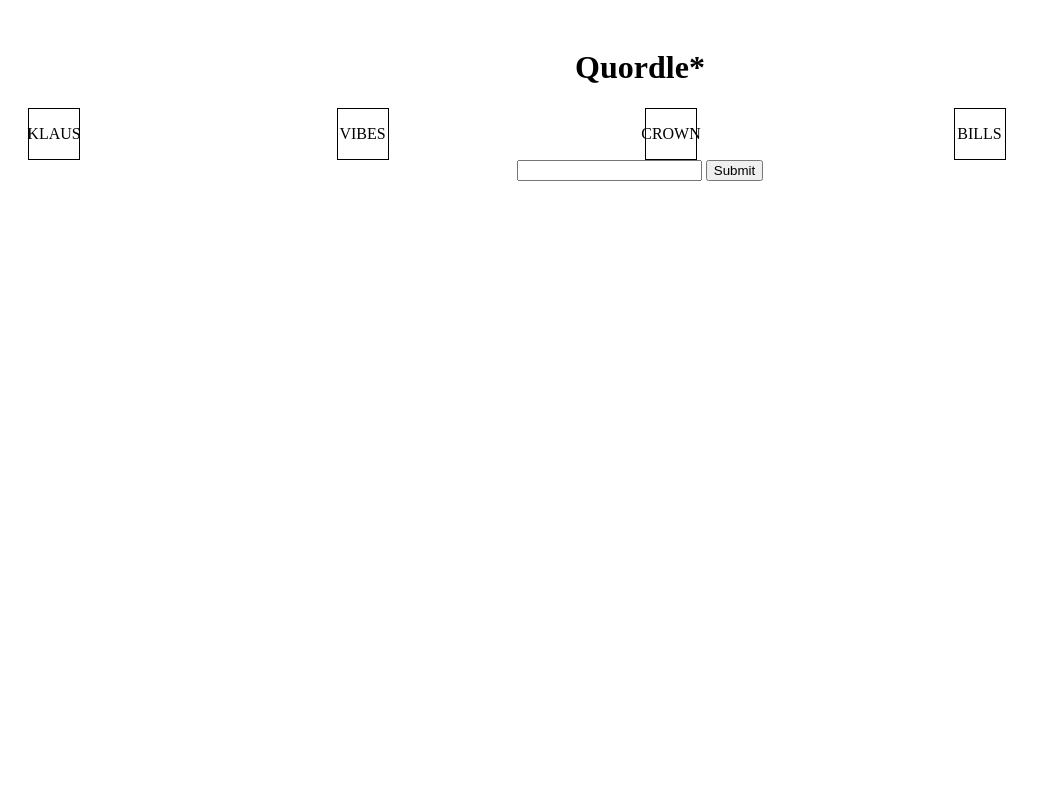
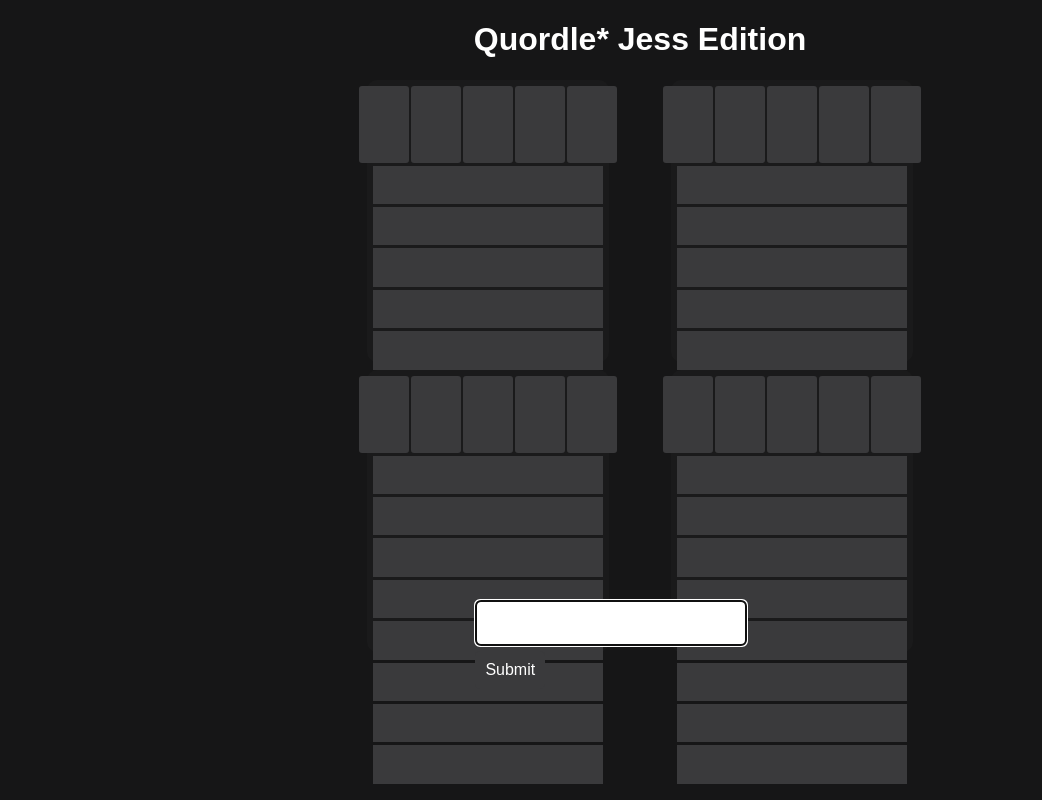
Before and after one commit to BarkerCreations/jessbirthday, a SvelteKit app: page /quordle in a window 1280 px wide. Shown: the whole page, without its empty margins (0-1042 px from the left). Built offline with nearby package versions, Linux system fonts and the light colour scheme.

Commit message:
Add win state and autofocus input

```diff
--- a/src/app.html
+++ b/src/app.html
@@ -5,6 +5,23 @@
 		<link rel="icon" href="%sveltekit.assets%/favicon.png" />
 		<meta name="viewport" content="width=device-width, initial-scale=1" />
 		%sveltekit.head%
+
+		<style>
+        /* Reset & Fullscreen Layout */
+        html, body {
+            margin: 0;
+            padding: 0;
+            height: 100%;
+            width: 100%;
+            display: flex;
+            justify-content: center;
+            align-items: flex-start;
+            background: #1a1a1b;
+            color: white;
+            font-family: Arial, sans-serif;
+            overflow: hidden; /* Prevents accidental scrolling */
+        }
+		</style>
 	</head>
 	<body data-sveltekit-preload-data="hover">
 		<div style="display: contents">%sveltekit.body%</div>
--- a/src/routes/quordle/+page.svelte
+++ b/src/routes/quordle/+page.svelte
@@ -1,30 +1,95 @@
-<script>
-	import { onMount } from 'svelte';
+<script lang="ts">
+	import Board from './Board.svelte';
+
 	let words = ['KLAUS', 'VIBES', 'CROWN', 'BILLS'];
-	let guesses = [];
+	let guesses: Array<string[]> = Array(4).fill([]).map(() => []);
 	let currentGuess = '';
 
 	function submitGuess() {
 		if (currentGuess.length === 5) {
-			guesses = [...guesses, currentGuess.toUpperCase()];
+			guesses = guesses.map((g, index) => {
+				// Don't keep guessing on completed words
+				if (g.includes(words[index])) return [...g, ''];
+
+				return [...g, currentGuess.toUpperCase()];
+			});
+
 			currentGuess = '';
+			const allGuessed = words.every((w, index) => {
+				return guesses.some((g) => {
+					return g.join('').toLowerCase().includes(w.toLowerCase());
+				});
+			})
+
+			if (allGuessed) {
+				alert('You won!');
+			}
 		}
 	}
 </script>
 
-<style>
-    .quordle-container { text-align: center; padding: 20px; }
-    .grid { display: grid; grid-template-columns: repeat(4, 1fr); gap: 10px; }
-    .tile { width: 50px; height: 50px; display: flex; align-items: center; justify-content: center; border: 1px solid black; }
-</style>
-
 <div class="quordle-container">
-	<h1>Quordle*</h1>
+	<h1>Quordle* Jess Edition</h1>
 	<div class="grid">
-		{#each words as word}
-			<div class="tile">{word}</div>
+		{#each words as word, i}
+			<Board {word} guesses={guesses[i]} />
 		{/each}
 	</div>
-	<input bind:value={currentGuess} maxlength="5" />
-	<button on:click={submitGuess}>Submit</button>
+	<form action="">
+		<input bind:value={currentGuess} maxlength="5" autofocus />
+		<button on:click={submitGuess}>Submit</button>
+	</form>
 </div>
+
+<style>
+    .quordle-container {
+        display: flex;
+        flex-direction: column;
+        align-items: center;
+        justify-content: flex-start;
+        width: 100%;
+        height: 100vh;
+        padding: 0;
+        background: #161617; /* ChatGPT dark theme */
+    }
+
+    /* 2x2 Grid for Boards */
+    .grid {
+        display: grid;
+        grid-template-columns: repeat(2, 1fr);
+				grid-auto-rows: max-content;
+				justify-items: center;
+        gap: 8px;
+        width: 100vw; /* Adjusted to fit better */
+        height: 65vh; /* Ensure the game fits */
+        max-width: 600px;
+    }
+
+    /* Ensure text input and button are below the grid */
+    .input-container {
+        display: flex;
+        flex-direction: column;
+        align-items: center;
+        margin-top: 10px;
+    }
+
+    input {
+        width: 80%;
+        max-width: 300px;
+        height: 40px;
+        text-align: center;
+        font-size: 1.2em;
+        border-radius: 5px;
+    }
+
+    button {
+        margin-top: 5px;
+        padding: 10px;
+        font-size: 1em;
+        background-color: #3a3a3c;
+        color: white;
+        border: none;
+        cursor: pointer;
+        border-radius: 5px;
+    }
+</style>
--- /dev/null
+++ b/src/routes/quordle/Board.svelte
@@ -0,0 +1,108 @@
+<script lang="ts">
+	interface Props {
+		guesses: string[];
+		word: string;
+	}
+
+	let { guesses, word }: Props = $props();
+
+	function getTileClass(guess, index) {
+		if (!guess) return '';
+		if (word[index] === guess[index]) return 'correct';
+		if (word.includes(guess[index])) return 'present';
+		return 'absent';
+	}
+
+	function getRowClass(rowIndex, guesses) {
+		if (rowIndex === guesses.length) return 'current';
+		if (rowIndex > guesses.length || rowIndex > guesses.findIndex(g => g === word)) return 'compact mono';
+		return 'compact';
+	}
+
+	console.log(guesses, word);
+</script>
+
+<div class="board">
+	{#each Array(9) as _, rowIndex}
+		<div class="grid-row {getRowClass(rowIndex, guesses)}">
+			{#each Array(5) as _, colIndex}
+				<div class="tile {getTileClass(guesses[rowIndex], colIndex)}">
+					{guesses[rowIndex] ? guesses[rowIndex][colIndex] : ''}
+				</div>
+			{/each}
+		</div>
+	{/each}
+</div>
+
+<style>
+    .board {
+        display: flex;
+        flex-direction: column;
+        gap: 3px;
+        padding: 6px;
+        background: #1a1a1b;
+        border-radius: 10px;
+        width: max-content;
+        height: max-content;
+        max-width: 230px;
+        max-height: 270px;
+    }
+
+    .grid-row {
+        display: flex;
+        justify-content: center;
+        gap: 2px;
+    }
+
+    /* Default compact row */
+    .grid-row.compact .tile {
+        height: 3vw;
+        font-size: 0.7em;
+    }
+
+		.grid-row.compact.mono {
+				grid-gap: 0;
+		}
+
+		.grid-row.compact.mono .tile {
+				border-radius: 0 !important;
+        width: 100% !important;
+		}
+
+    /* Current guess row */
+    .grid-row.current .tile {
+        height: 6vw;
+        font-size: 1.2em;
+    }
+
+    /* Tile Styling */
+    .tile {
+        width: 8vw;
+        max-width: 50px;
+        aspect-ratio: 1;
+        display: flex;
+        align-items: center;
+        justify-content: center;
+        background: #3a3a3c;
+        font-weight: bold;
+        text-transform: uppercase;
+        border-radius: 3px;
+    }
+
+    /* Color States */
+    .correct {
+        background-color: #6aaa64;
+        border-color: #6aaa64;
+        color: white;
+    }
+    .present {
+        background-color: #c9b458;
+        border-color: #c9b458;
+        color: white;
+    }
+    .absent {
+        background-color: #787c7e;
+        border-color: #787c7e;
+        color: white;
+    }
+</style>
```
